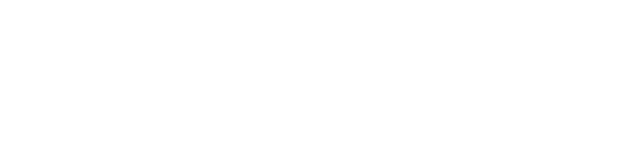
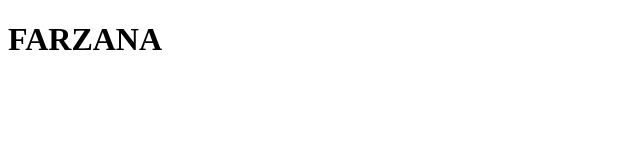
Before and after one commit to Farzana527/resume, a plain HTML site: page index.html in a window 1280 px wide. Shown: the whole page, without its empty margins (0-640 px from the left). Drawn offline with Linux system fonts and the light colour scheme.

Commit message:
added h1

```diff
--- a/index.html
+++ b/index.html
@@ -5,5 +5,6 @@
 </head>
 
 <body>
+<h1> FARZANA </h1>
 </body>
 </html>
```
